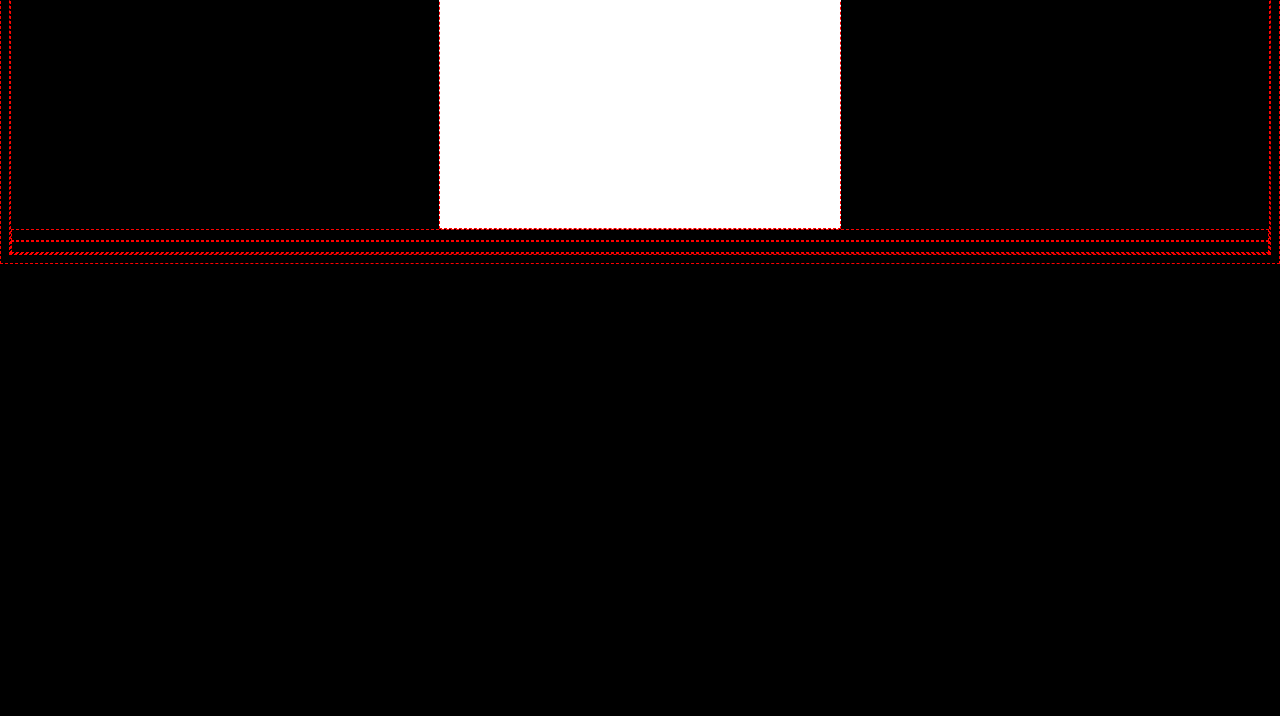
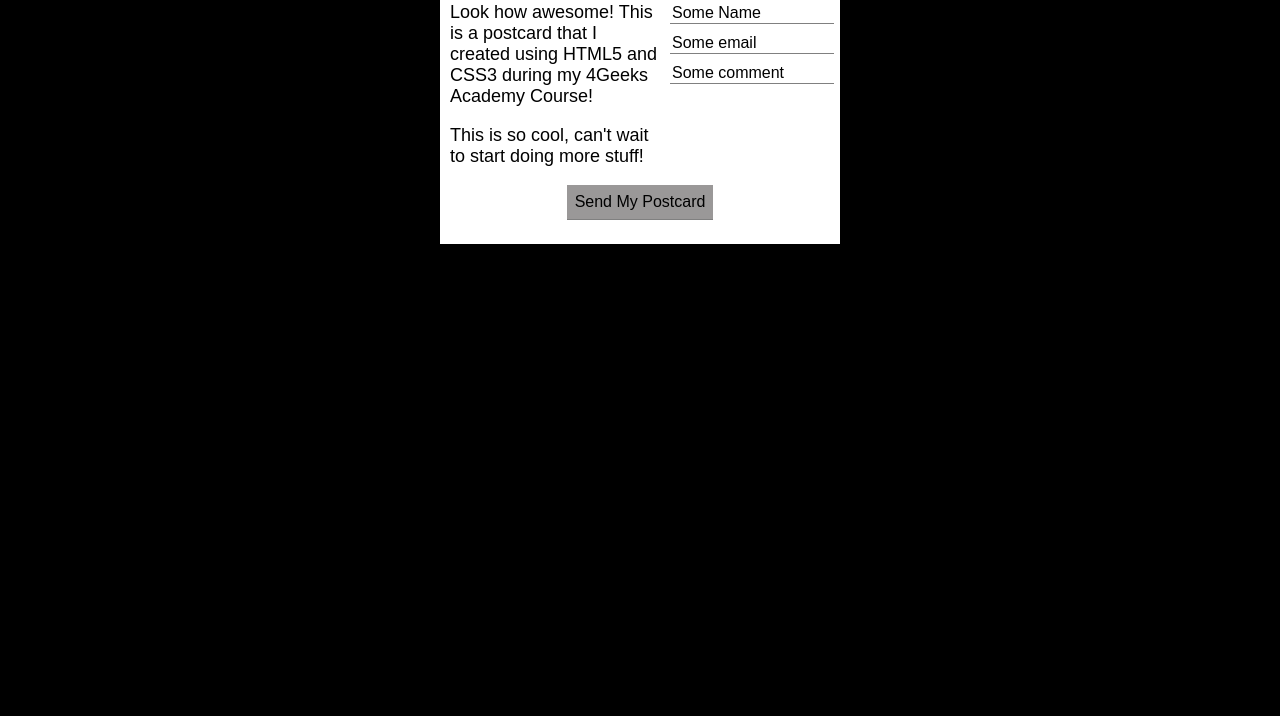
Before and after one commit to Lemonaeds/4Geeks-Postcard, a plain HTML site: page Postcard/index.html in a window 1280 px wide. Shown: the part 84-800 px from the top of the page. Drawn offline with Linux system fonts and the light colour scheme; a web font is replaced by a local one.

Commit message:
Last changes performed to the postcard

```diff
--- a/Postcard/index.html
+++ b/Postcard/index.html
@@ -4,19 +4,34 @@
         <meta charset="UTF-8">
         <meta name="viewport" content="width=device-width, initial-scale=1.0">
         <title>Document</title>
+
+        <link rel="preconnect" href="https://fonts.googleapis.com">
+        <link rel="preconnect" href="https://fonts.gstatic.com" crossorigin>
+        <link href="https://fonts.googleapis.com/css2?family=Protest+Guerrilla&display=swap" rel="stylesheet">
+
         <link rel="stylesheet" href="styles.css">
     </head>
     <body>
         <div class = "postcard">
             <div class= "header">
-
-
+                <h1>My Postcard</h1>
+                <img src = "https://raw.githubusercontent.com/breatheco-de/exercise-postcard/e63a7916530cc850bd92aa1c2e19191837fb5c80/.learn/assets/4geeks.png">
             </div>
             <div class= "body">
+                <div class = "body-left">
+                    <p>Look how awesome! This is a postcard that I created using HTML5 and CSS3 during my 4Geeks Academy Course!</p>
+                    <p> This is so cool, can't wait to start doing more stuff!</p>
+                </div>
 
+                <div class = "body-right">
+                    <input type= "text" value = "Some Name" color = "grey">
+                    <input type= "text" value = "Some email">
+                    <input type= "text" value = "Some comment">
+
+                </div>
             </div>
             <div class= "footer">
-
+                <button>Send My Postcard</button>
             </div>
         </div>
 
--- a/Postcard/styles.css
+++ b/Postcard/styles.css
@@ -2,18 +2,75 @@ body {
     background-color: black;
 }
 
-* {
-    border: 1px dashed red;
-    min-height: 10px;
+*{
+    font-family: "Times New Roman";
+    font-style: bold;
+}
+
+.postcard {
+    background-color: white;
+    width: 400px;
+    height: 320px;
+    margin: auto;
+}
+
+.header {
+    display: flex;
+}
+
+.header img {
+    padding-top: 10px;
+    padding-right: 10px;
+    width: 50px;
+    height: 50px;
+}
+
+.header h1{
+    padding-left: 10px;
+    padding-top: 20px;
+    width: 350px;
+    margin: 0px;
+}
+
+.body {
+    display: flex;
+}
+
+.body-left{
+    padding-left: 10px;
+    margin: 0px;
+    width: 240px;
+
+}
+
+.body-right{
+    width: 160px;
+    padding: 10px;
+}
+
+input {
+    font-family: "Protest Guerrilla", sans-serif;
+    width: 160px;
+    padding-top: 10px;
+    font-size: 16px;
+    border: none;
+    border-bottom: 1px solid grey;
 }
 
 p {
-    background-color: blue;
+    font-size: 18px;
+    font-family: "Protest Guerrilla", sans-serif;
 }
 
-.header {
-    background-color: white;
-    width: 400px;
-    height: 300px;
-    margin: auto;
+.footer{
+    text-align: center;
 }
+
+button {
+    background-color: rgb(154, 152, 152);
+    padding: 2%;
+    border: none;
+    border-bottom: 1px solid grey;
+    font-family: "Protest Guerrilla", sans-serif;
+    font-size: 16px;
+}
```
Also changed, not shown: Postcard/post-card.html (deleted).
